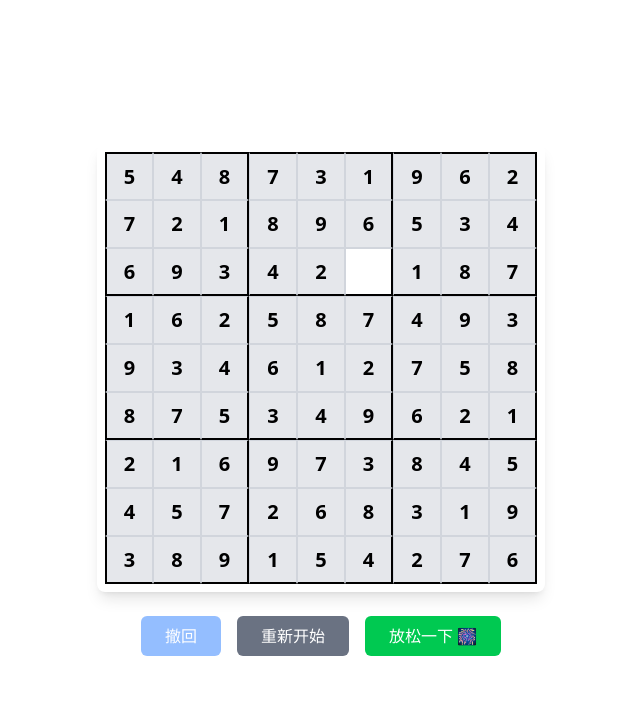
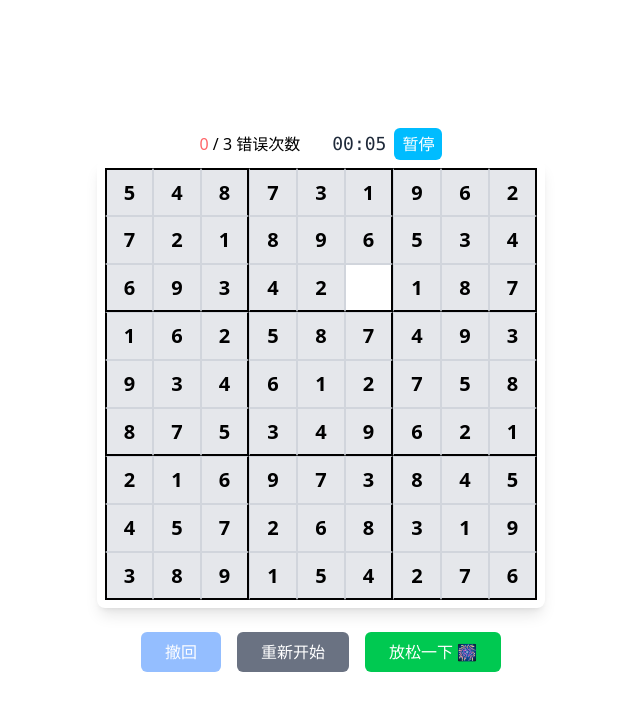
Before and after one commit to JYone223/sudoku-game, a React (Vite) app: page / in a window 1280 px wide. Shown: the top 710 px of the page, without its empty margins (319-959 px from the left). Built offline with nearby package versions, Linux system fonts and the light colour scheme.

Commit message:
feat: add Timer and error times limit

```diff
--- a/src/App.tsx
+++ b/src/App.tsx
@@ -1,4 +1,4 @@
-import { useEffect, useState } from 'react';
+import { useEffect, useState, useRef } from 'react';
 import Sudoku from './utils/Sudoku';
 import clsx from 'clsx';
 import {
@@ -7,6 +7,8 @@ import {
 } from './utils/celebrationAnimation';
 import Cell from './components/Cell';
 import Toast from './components/Toast';
+import Timer from './components/Timer';
+import { ICell, ICurrentCell, ITimerRefHandles } from './type';
 
 const sudoku = new Sudoku();
 
@@ -19,6 +21,9 @@ export default function App() {
   const canUndo = history.length > 0;
   const [currentCell, setCurrentCell] = useState<ICurrentCell | null>();
   const [wrongInputPosition, setWrongInputPosition] = useState<ICell | null>();
+  const [wrongTimes, setWrongTimes] = useState<number>(0);
+  const isWrongLimited = wrongTimes > 2;
+  const timerRef = useRef<ITimerRefHandles>(null);
 
   const updateCell = (row: number, col: number, value: number) => {
     if (isNaN(value) || value < 1 || value > 9) {
@@ -27,8 +32,16 @@ export default function App() {
     }
 
     if (value !== solution[row][col]) {
-      Toast.show('输入错误，请撤回后重新输入', 'error');
       setWrongInputPosition({ row, col });
+
+      if (wrongTimes >= 2) {
+        Toast.show('很遗憾，错误次数超出限制 🙅，请重新开始游戏', 'error', 10000);
+        timerRef.current?.toggleTimeRunning();
+        // 弹窗提示错误次数达到上限，提供 重新开始新的游戏 或 从头开始本盘游戏
+      } else {
+        Toast.show('输入错误，请撤回后重新输入', 'error');
+      }
+      setWrongTimes((prev) => prev + 1);
     } else {
       setWrongInputPosition(null);
     }
@@ -65,6 +78,7 @@ export default function App() {
     triggerCelebration();
     setCurrentCell(null);
     setHistory([]);
+    timerRef.current?.toggleTimeRunning();
   };
 
   const resetGame = () => {
@@ -73,6 +87,7 @@ export default function App() {
     setCurrentCell(null);
     setWrongInputPosition(null);
     setHistory([]);
+    timerRef.current?.handleTimeReset();
   };
 
   useEffect(() => {
@@ -81,8 +96,13 @@ export default function App() {
 
   return (
     <div className="w-full h-full flex flex-col items-center justify-center">
-      {/* <h1 className="text-3xl font-bold text-gray-800 mb-6">Sudoku</h1> */}
+      <div className="flex justify-center items-center w-full space-x-8">
+        <div className={clsx({ 'text-red-400': isWrongLimited })}>
+          <span className="text-red-400">{wrongTimes}</span> / 3 错误次数
+        </div>
 
+        <Timer ref={timerRef} />
+      </div>
       <div className="grid grid-cols-9 w-fit bg-white p-2 rounded-lg shadow-lg">
         {grid.map((row, rowIndex) =>
           row.map((cell, colIndex) => (
@@ -105,10 +125,10 @@ export default function App() {
           className={clsx(
             'px-6 py-2 bg-blue-500 text-white rounded-md hover:bg-blue-600 transition',
             {
-              'opacity-50 cursor-not-allowed': !canUndo,
+              'opacity-50 cursor-not-allowed': !canUndo || isWrongLimited,
             }
           )}
-          disabled={!canUndo}
+          disabled={!canUndo || isWrongLimited}
         >
           撤回
         </button>
```
